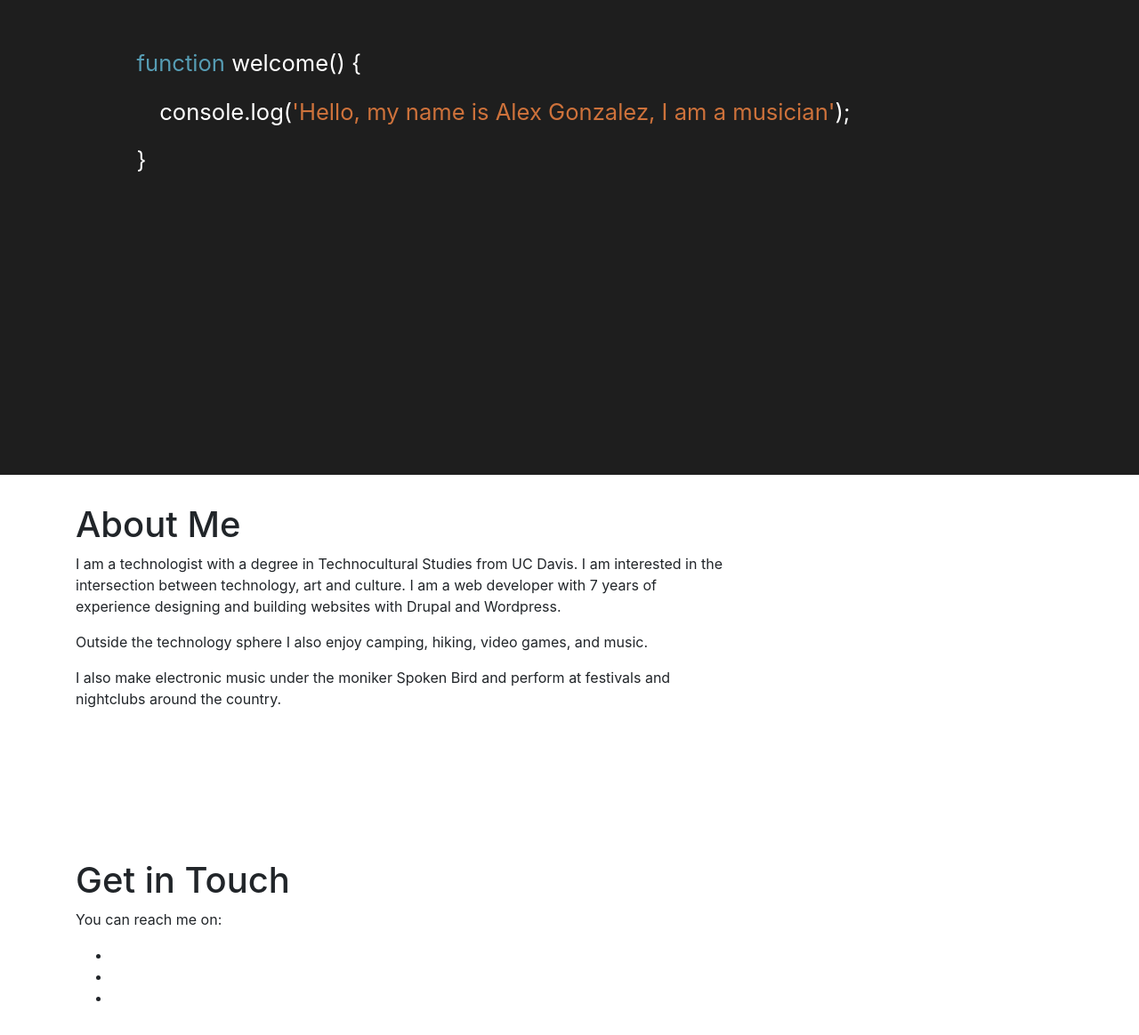
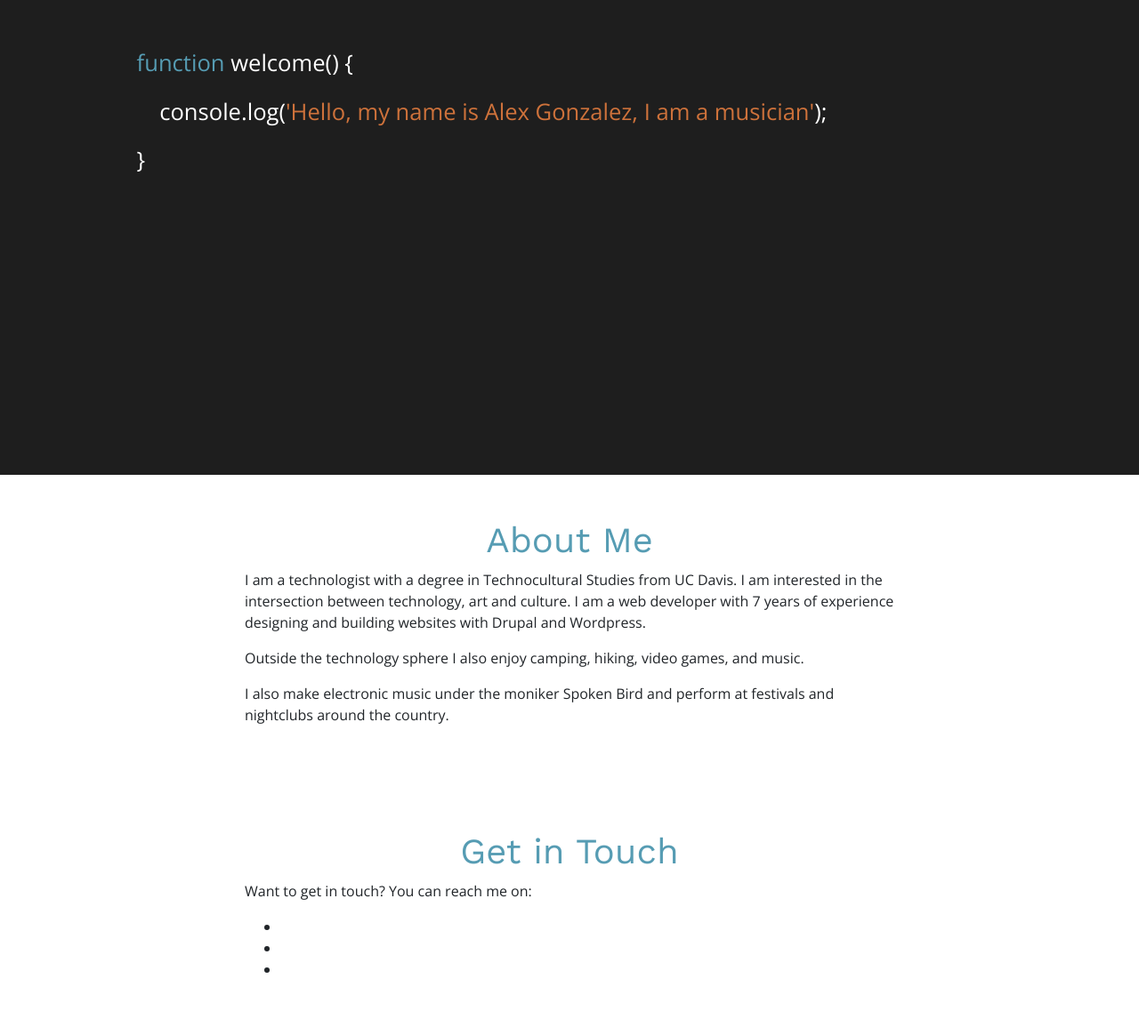
Before and after one commit to spokenbird/spokenbird-portfolio, a website: page app/index.html in a window 1280 px wide. Shown: the part 266-1430 px from the top of the page at 89% size. Drawn offline with nearby package versions, Linux system fonts and the light colour scheme; files that its build step writes are made by us from their sources.

Commit message:
Cosmetic Updates and Minor Content
Updated the cosmetics of the layout adding headers, fonts, colors and centered the layout.

```diff
--- a/app/index.html
+++ b/app/index.html
@@ -26,9 +26,9 @@
       <p>}</p>
     </div>
   </div>
-  <div class="container about">
+  <div class="container content about">
     <div class="row">
-      <div class="col-sm-8 col-offset-sm-2">
+      <div class="col-sm-8 offset-sm-2">
         <h1 class="section-header">About Me</h1>
         <p>I am a technologist with a degree in Technocultural Studies from UC Davis. I am interested in the
           intersection between technology, art and culture. I am a web developer with 7 years of experience designing
@@ -39,11 +39,11 @@
       </div>
     </div>
   </div>
-  <div class="container contact">
+  <div class="container content contact">
       <div class="row">
-        <div class="col-sm-8 col-offset-sm-2">
+        <div class="col-sm-8 offset-sm-2">
           <h1 class="section-header">Get in Touch</h1>
-          <p>You can reach me on:</p>
+          <p>Want to get in touch? You can reach me on:</p>
           <ul>
             <li></li>
             <li></li>
--- /dev/null
+++ b/app/styles/_fonts.scss
@@ -0,0 +1 @@
+@import url('https://fonts.googleapis.com/css?family=Open+Sans:300|Work+Sans&display=swap');
--- a/app/styles/main.scss
+++ b/app/styles/main.scss
@@ -1,6 +1,14 @@
+$function-blue: #569cb3;
+$log-orange: #ce723b;
+
 body, html {
   padding: 0;
   margin: 0;
+  font-family: 'Open Sans', sans-serif;
+}
+
+h1, h2, h3, h4, h5, h6 {
+  font-family: 'Work Sans', sans-serif;
 }
 
 .jumbotron {
@@ -11,6 +19,7 @@ body, html {
   border-radius: 0;
   display: flex;
   justify-content: center;
+  margin: 0;
   .jumbo-p {
     align-self: center;
     width: 80%;
@@ -19,15 +28,22 @@ body, html {
     text-indent: 1em;
   }
   .function {
-    color: #569cb3;
+    color: $function-blue;
   }
   .log {
-    color: #ce723b;
+    color: $log-orange;
   }
+}
+.section-header {
+  color: $function-blue;
+  text-align: center;
 }
 .about {
   height: 50vh;
+  padding-top: 50px;
 }
 .contact{
   height: 50vh;
 }
+
+@import 'fonts';
```
